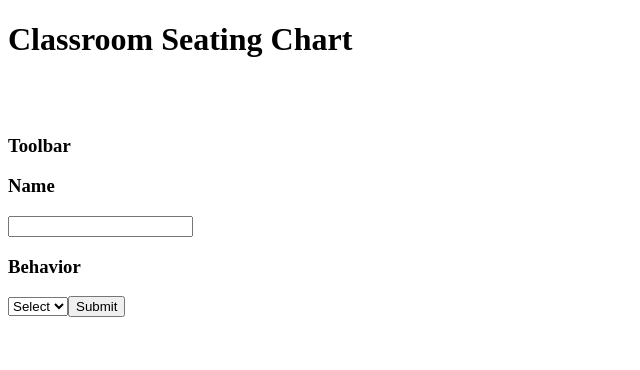
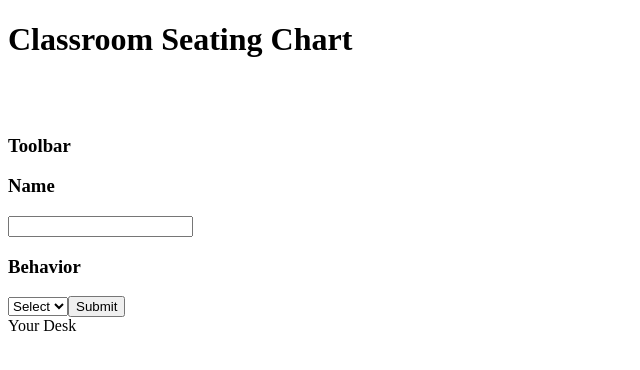
Before and after one commit to nathanielfoss11/classroom-seating-chart, a React (Create React App) app in the folder client/: page / in a window 1280 px wide. Shown: the top 370 px of the page, without its empty margins (0-640 px from the left). Built offline with nearby package versions, Linux system fonts and the light colour scheme; the HTML template or start-up script is replaced by a standard one.

Commit message:
Desks are now dragable to help teachers create their classroom layout

```diff
--- a/client/src/components/ClassroomLayout.jsx
+++ b/client/src/components/ClassroomLayout.jsx
@@ -6,7 +6,7 @@ class ClassroomLayout extends React.Component {
   constructor() {
     super();
     this.state = {
-      desks: [],
+      desks: [{name: 'Your Desk', rating: '6'}],
       name: '',
       rating: 0
     }
@@ -60,7 +60,6 @@ class ClassroomLayout extends React.Component {
             </Col> */}
           </Row>
           <Row id='classroom-layout'>
-            {this.state.count}
             <AllDesks desks={this.state.desks}/>
           </Row>
 
--- a/client/src/components/Desk.jsx
+++ b/client/src/components/Desk.jsx
@@ -5,11 +5,20 @@ class Desk extends React.Component {
   constructor(props) {
     super(props);
     this.state = {
+      activeDrags: 0,
       name: props.desk.name,
       rating: props.desk.rating
     }
+    this.onStart = this.onStart.bind(this);
+    this.onStop = this.onStop.bind(this);
   }
 
+  onStart() {
+    this.setState({activeDrage: ++this.state.activeDrags})
+  }
+  onStop() {
+    this.setState({activeDrage: --this.state.activeDrags})
+  }
   render() {
     let color = '';
     let rating = this.state.rating;
@@ -23,20 +32,15 @@ class Desk extends React.Component {
       color = 'four';
     } else if (rating === '5') {
       color = 'five';
+    } else if (rating === '6') {
+      color = 'six';
     }
     return (
       <Draggable
-      axis="x"
-      handle=".handle"
-      defaultPosition={{x: 0, y: 0}}
-      position={null}
-      grid={[25, 25]}
-      scale={1}
-      onStart={this.handleStart}
-      onDrag={this.handleDrag}
-      onStop={this.handleStop}>
+      onStart={this.onStart}
+      onStop={this.onStop}>
         <div id='desk' className={color}>
-          <p id='name' draggable="true">{this.state.name}</p>
+          {this.state.name}
         </div>
     </Draggable>
   )
```
Also changed, not shown: 2 other files (tests, documents, lock files or other folders).
